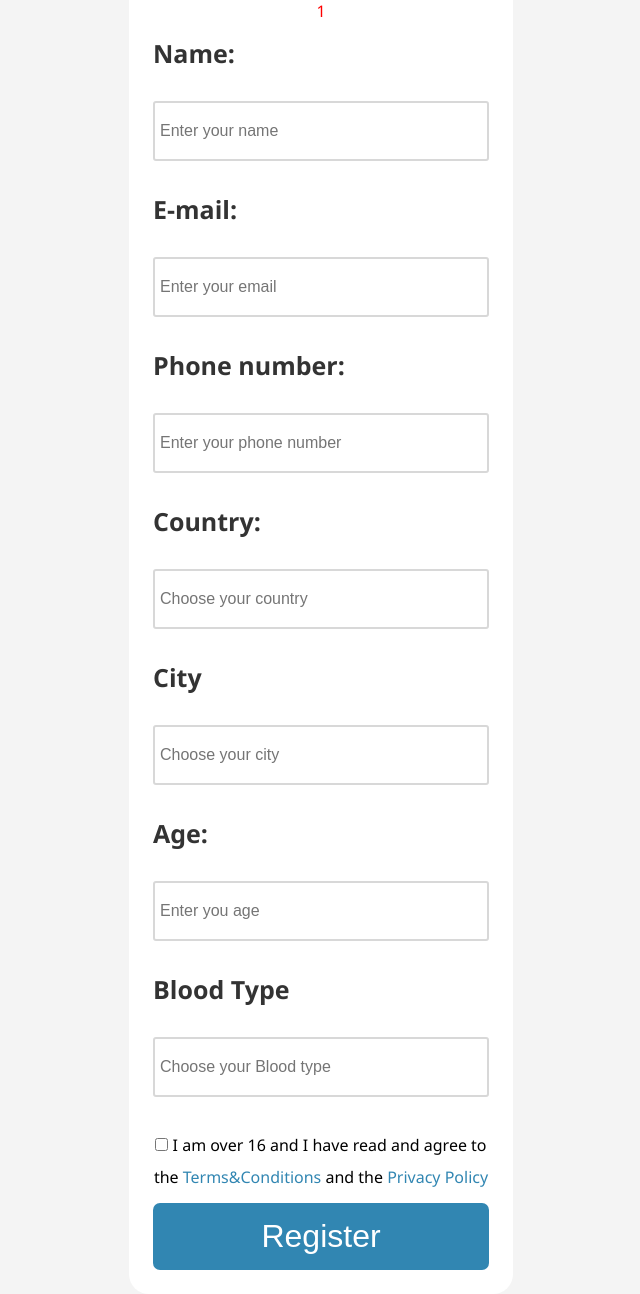
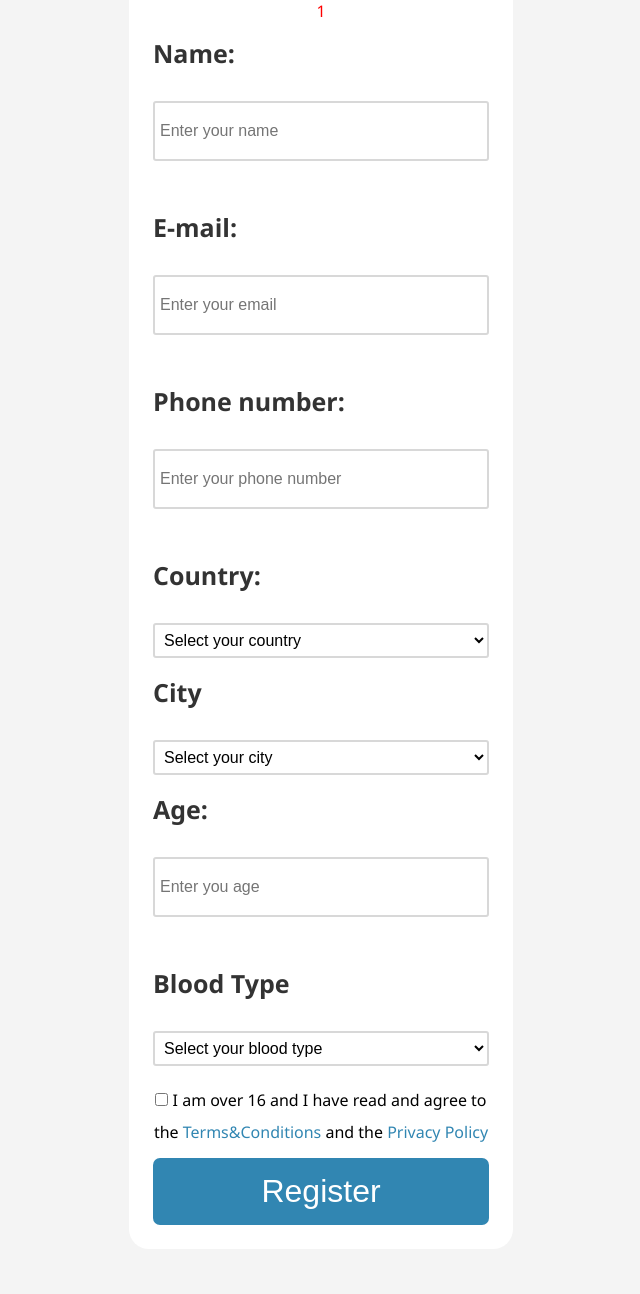
Before and after one commit to OmarKhled/Blood-Bank, a PHP site: page /register.php?message=1 in a window 1280 px wide. Shown: the part 162-1456 px from the top of the page, without its empty margins (319-959 px from the left). After the commit the page ends 1387 px from the top, so only its background shows below. Run offline with PHP 8.4, Linux system fonts and the light colour scheme; data that the repository does not hold is empty.

Commit message:
Add files via upload

```diff
--- a/css/register.css
+++ b/css/register.css
@@ -56,12 +56,13 @@ input[type=text],
  input[type=email],
   input[type=tel],
    input[type=list],
-    input[type=number]{
+    input[type=number], select{
   display:block;
   width:100%;
   height: 35px;
   font-size: 16px;
   padding: 5px;
+  margin-bottom: 18px;
   border: 2px #d8d8d8 solid;
   border-radius: 3px;
   background: #fff;
--- a/css/styles.css
+++ b/css/styles.css
@@ -36,7 +36,7 @@ a {
 font-size: 2rem;}
 strong{font-size: 2rem;}
 #navbar{padding: 2rem 2rem;}
-.holder a{padding: 3rem 2rem 2rem 2rem ; }
+.holder a{padding: 3rem 2rem 2rem 2rem ; line-height: 5em;}
 }
 /* Utilities */
 .container{
--- a/register.php
+++ b/register.php
@@ -29,22 +29,33 @@
           <label>Phone number:</label><br>
           <input type="tel" name="phone_number" placeholder="Enter your phone number"><br>
           <label>Country:</label><br>
-          <input list="country" type="list" name="country" placeholder="Choose your country"><br>
+          <!-- <input list="country" type="list" name="country" placeholder="Choose your country"><br>
           <datalist id='country'>
             <option value="Egypt"></option>
-          </datalist>
+          </datalist> -->
+          <select placeholder="Choose your country" name="country">
+            <option value="" disabled selected>Select your country</option>
+            <option value="Egypt">Egypt</option>
+          </select>
           <label>City</label><br>
-          <input list="cities" type="list" name="city" placeholder="Choose your city"><br>
+          <!-- <input list="cities" type="list" name="city" placeholder="Choose your city"><br>
           <datalist id='cities'>
             <option value="Cairo"></option>
             <option value="Alexandria"></option>
             <option value="El-faioum"></option>
             <option value="Assiut"></option>
-          </datalist>
+          </datalist> -->
+          <select name="city">
+            <option value="" disabled selected>Select your city</option>
+            <option value="Cairo">Cairo</option>
+            <option value="Alexandria">Alexandria</option>
+            <option value="El-faioum">El-faioum</option>
+            <option value="Assiut">Assiut</option>
+          </select>
           <label>Age:</label><br>
           <input type="number" name="age" placeholder="Enter you age" min="16"><br>
           <label>Blood Type</label><br>
-          <input list="Blood" type="list" name="blood-types" placeholder="Choose your Blood type"><br>
+          <!-- <input list="Blood" type="list" name="blood-types" placeholder="Choose your Blood type"><br>
           <datalist id='Blood'>
             <option value="A+"></option>
             <option value="A-"></option>
@@ -54,9 +65,20 @@
             <option value="O-"></option>
             <option value="AB+"></option>
             <option value="AB-"></option>
-          </datalist>
+          </datalist> -->
+          <select name="blood-types">
+            <option value="" disabled selected>Select your blood type</option>
+            <option value="A+">A+</option>
+            <option value="A-">A-</option>
+            <option value="B+">B+</option>
+            <option value="B-">B-</option>
+            <option value="O+">O+</option>
+            <option value="O-">O-</option>
+            <option value="AB+">AB+</option>
+            <option value="AB-">AB-</option>
+          </select>
 
-          <p> <input type="checkbox" name="agreement"> I am over 16 and I have read and agree to the <a href="">Terms&Conditions</a> and the <a href="#">Privacy Policy</a> </p>
+          <p> <input type="checkbox" name="agreement" required> I am over 16 and I have read and agree to the <a href="">Terms&Conditions</a> and the <a href="#">Privacy Policy</a> </p>
           <input type="submit" name="submit" value="Register" class="btn">
       </form>
     </div>
```
Also changed, not shown: assets/navbar.php (+5 -5 lines).
